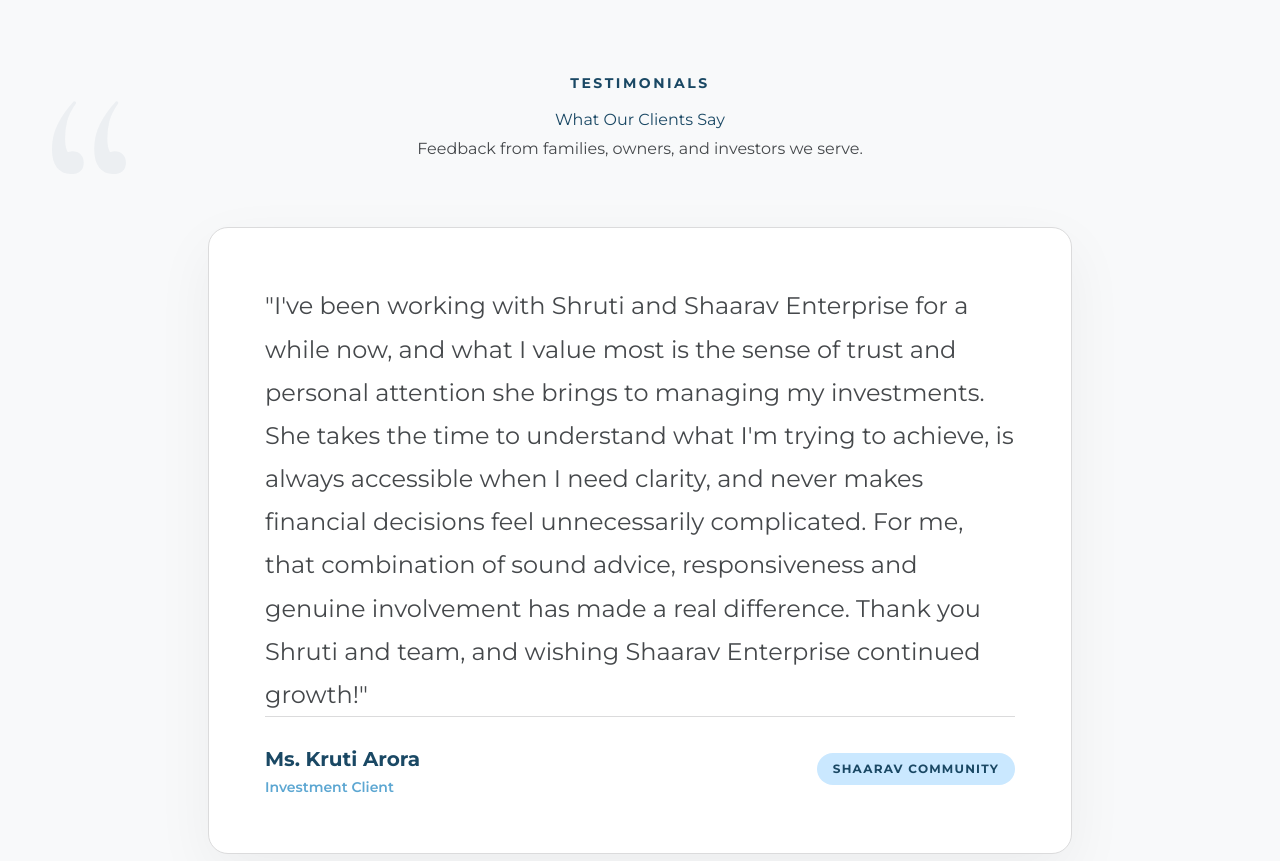
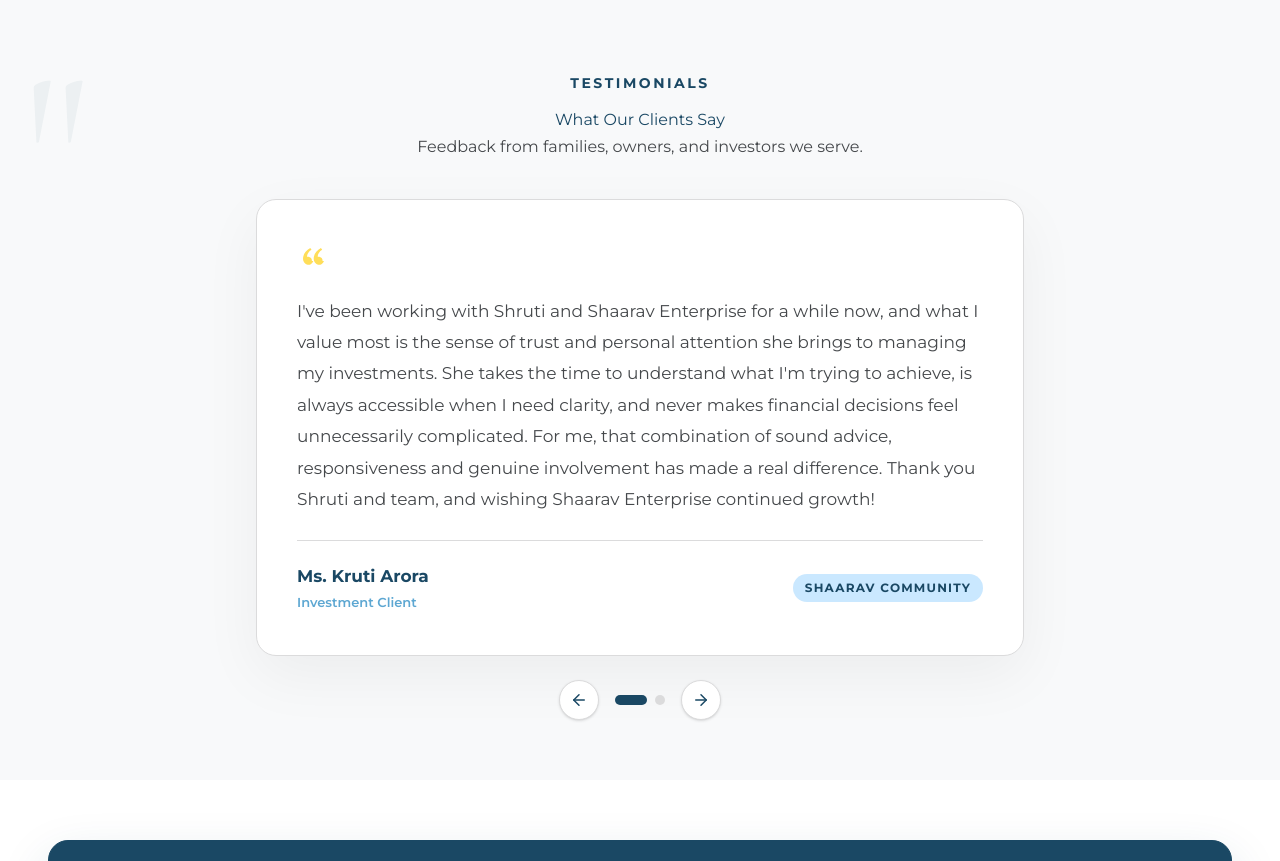
Before and after one commit to sheshansinh/shaarav-website, a React (Vite) app: page / in a window 1280 px wide. Shown: the part 7540-8401 px from the top of the page. Built offline with nearby package versions, Linux system fonts and the light colour scheme.

Commit message:
Fix testimonials layout for mobile and desktop responsiveness

```diff
--- a/src/pages/Home/Testimonials.jsx
+++ b/src/pages/Home/Testimonials.jsx
@@ -15,47 +15,55 @@
   return (
     <section className="section bg-very-light-grey relative overflow-hidden">
       <div className="page-shell">
-        {/* Decorative quotes background - using primary navy with low opacity */}
-        <div className="absolute top-10 left-10 text-[18rem] font-display font-normal text-primary-navy/5 leading-none select-none pointer-events-none">
-          “
+        {/* Decorative quote mark */}
+        <div className="absolute top-8 left-6 text-[10rem] md:text-[14rem] font-display font-normal text-primary-navy/5 leading-none select-none pointer-events-none">
+          "
         </div>
 
-        <div className="text-center max-w-2xl mx-auto mb-16 relative z-10">
+        <div className="text-center max-w-2xl mx-auto mb-10 relative z-10">
           <span className="eyebrow">Testimonials</span>
           <h2 className="text-primary-navy mt-2">What Our Clients Say</h2>
-          <p className="text-dark-grey mt-4 font-sans">Feedback from families, owners, and investors we serve.</p>
+          <p className="text-dark-grey mt-3 font-sans text-base">Feedback from families, owners, and investors we serve.</p>
         </div>
 
-        <div className="max-w-4xl mx-auto relative px-4 z-10">
+        <div className="max-w-3xl mx-auto relative z-10">
           {/* Testimonial Card */}
-          <div className="p-10 md:p-14 rounded-[20px] bg-pure-white border border-neutral-grey shadow-[0_20px_60px_rgba(0,0,0,0.05)] relative min-h-[250px] flex flex-col justify-between transition-all duration-300 hover:shadow-[0_30px_70px_rgba(26,72,100,0.08)]">
-            <p className="text-dark-grey text-xl md:text-2xl font-normal italic leading-[1.8] mb-8 font-sans">
-              "{testimonials[activeIndex].quote}"
+          <div className="p-6 sm:p-8 md:p-10 rounded-[20px] bg-pure-white border border-neutral-grey shadow-[0_20px_60px_rgba(0,0,0,0.05)] flex flex-col gap-6 transition-all duration-300 hover:shadow-[0_30px_70px_rgba(26,72,100,0.08)]">
+
+            {/* Opening quote icon */}
+            <svg className="w-8 h-8 text-accent-yellow shrink-0" fill="currentColor" viewBox="0 0 24 24" aria-hidden="true">
+              <path d="M11.192 15.757c0-.88-.23-1.618-.69-2.217-.326-.412-.768-.683-1.327-.812-.55-.128-1.07-.137-1.54-.028-.16-.95.1-1.95.76-3 .66-1.06 1.5-1.85 2.5-2.37L9.96 6c-1.4.75-2.57 1.7-3.49 2.84-.92 1.14-1.52 2.36-1.8 3.66-.27 1.29-.16 2.48.33 3.55.5 1.08 1.28 1.83 2.33 2.24 1.06.41 2.06.37 3-.13.93-.5 1.56-1.27 1.87-2.33zm8 0c0-.88-.23-1.618-.69-2.217-.326-.412-.768-.683-1.327-.812-.55-.128-1.07-.137-1.54-.028-.16-.95.1-1.95.76-3 .66-1.06 1.5-1.85 2.5-2.37L17.96 6c-1.4.75-2.57 1.7-3.49 2.84-.92 1.14-1.52 2.36-1.8 3.66-.27 1.29-.16 2.48.33 3.55.5 1.08 1.28 1.83 2.33 2.24 1.06.41 2.06.37 3-.13.93-.5 1.56-1.27 1.87-2.33z"/>
+            </svg>
+
+            {/* Quote text — smaller, comfortable size */}
+            <p className="text-dark-grey text-[15px] sm:text-[16px] md:text-[17px] font-normal italic leading-[1.85] font-sans m-0">
+              {testimonials[activeIndex].quote}
             </p>
 
-            <div className="flex items-center justify-between border-t border-neutral-grey pt-6">
+            {/* Author row */}
+            <div className="flex flex-col sm:flex-row sm:items-center sm:justify-between gap-3 border-t border-neutral-grey pt-5">
               <div>
-                <h4 className="text-primary-navy font-bold text-[20px] font-sans m-0">
+                <h4 className="text-primary-navy font-bold text-[17px] font-sans m-0">
                   {testimonials[activeIndex].author}
                 </h4>
-                <p className="text-medium-blue text-sm font-semibold m-0 mt-1 font-sans">
+                <p className="text-medium-blue text-[13px] font-semibold m-0 mt-0.5 font-sans">
                   {testimonials[activeIndex].role}
                 </p>
               </div>
-              <span className="text-xs uppercase tracking-widest font-bold text-primary-navy bg-light-blue px-4 py-2 rounded-full font-sans">
+              <span className="self-start sm:self-auto text-xs uppercase tracking-widest font-bold text-primary-navy bg-light-blue px-3 py-1.5 rounded-full font-sans whitespace-nowrap">
                 {testimonials[activeIndex].location}
               </span>
             </div>
           </div>
 
           {/* Carousel Controls */}
-          <div className="flex justify-center gap-4 mt-8">
+          <div className="flex justify-center items-center gap-4 mt-6">
             <button
               onClick={handlePrev}
-              className="flex items-center justify-center w-12 h-12 rounded-full border border-neutral-grey bg-pure-white shadow-[0_4px_12px_rgba(0,0,0,0.02)] text-primary-navy cursor-pointer hover:bg-primary-navy hover:text-pure-white transition-all duration-300"
+              className="flex items-center justify-center w-10 h-10 rounded-full border border-neutral-grey bg-pure-white shadow-sm text-primary-navy cursor-pointer hover:bg-primary-navy hover:text-pure-white transition-all duration-300"
               aria-label="Previous testimonial"
             >
-              <svg xmlns="http://www.w3.org/2000/svg" width="20" height="20" viewBox="0 0 24 24" fill="none" stroke="currentColor" strokeWidth="2" strokeLinecap="round" strokeLinejoin="round"><line x1="19" y1="12" x2="5" y2="12"/><polyline points="12 19 5 12 12 5"/></svg>
+              <svg xmlns="http://www.w3.org/2000/svg" width="18" height="18" viewBox="0 0 24 24" fill="none" stroke="currentColor" strokeWidth="2" strokeLinecap="round" strokeLinejoin="round"><line x1="19" y1="12" x2="5" y2="12"/><polyline points="12 19 5 12 12 5"/></svg>
             </button>
 
             <div className="flex items-center gap-2">
@@ -63,7 +71,7 @@
                 <button
                   key={index}
                   onClick={() => setActiveIndex(index)}
-                  className={`w-2.5 h-2.5 rounded-full transition-all duration-300 ${index === activeIndex ? 'w-8 bg-primary-navy' : 'bg-neutral-grey'}`}
+                  className={`h-2.5 rounded-full transition-all duration-300 ${index === activeIndex ? 'w-8 bg-primary-navy' : 'w-2.5 bg-neutral-grey'}`}
                   aria-label={`Go to testimonial ${index + 1}`}
                 />
               ))}
@@ -71,10 +79,10 @@
 
             <button
               onClick={handleNext}
-              className="flex items-center justify-center w-12 h-12 rounded-full border border-neutral-grey bg-pure-white shadow-[0_4px_12px_rgba(0,0,0,0.02)] text-primary-navy cursor-pointer hover:bg-primary-navy hover:text-pure-white transition-all duration-300"
+              className="flex items-center justify-center w-10 h-10 rounded-full border border-neutral-grey bg-pure-white shadow-sm text-primary-navy cursor-pointer hover:bg-primary-navy hover:text-pure-white transition-all duration-300"
               aria-label="Next testimonial"
             >
-              <svg xmlns="http://www.w3.org/2000/svg" width="20" height="20" viewBox="0 0 24 24" fill="none" stroke="currentColor" strokeWidth="2" strokeLinecap="round" strokeLinejoin="round"><line x1="5" y1="12" x2="19" y2="12"/><polyline points="12 5 19 12 12 19"/></svg>
+              <svg xmlns="http://www.w3.org/2000/svg" width="18" height="18" viewBox="0 0 24 24" fill="none" stroke="currentColor" strokeWidth="2" strokeLinecap="round" strokeLinejoin="round"><line x1="5" y1="12" x2="19" y2="12"/><polyline points="12 5 19 12 12 19"/></svg>
             </button>
           </div>
         </div>
```
